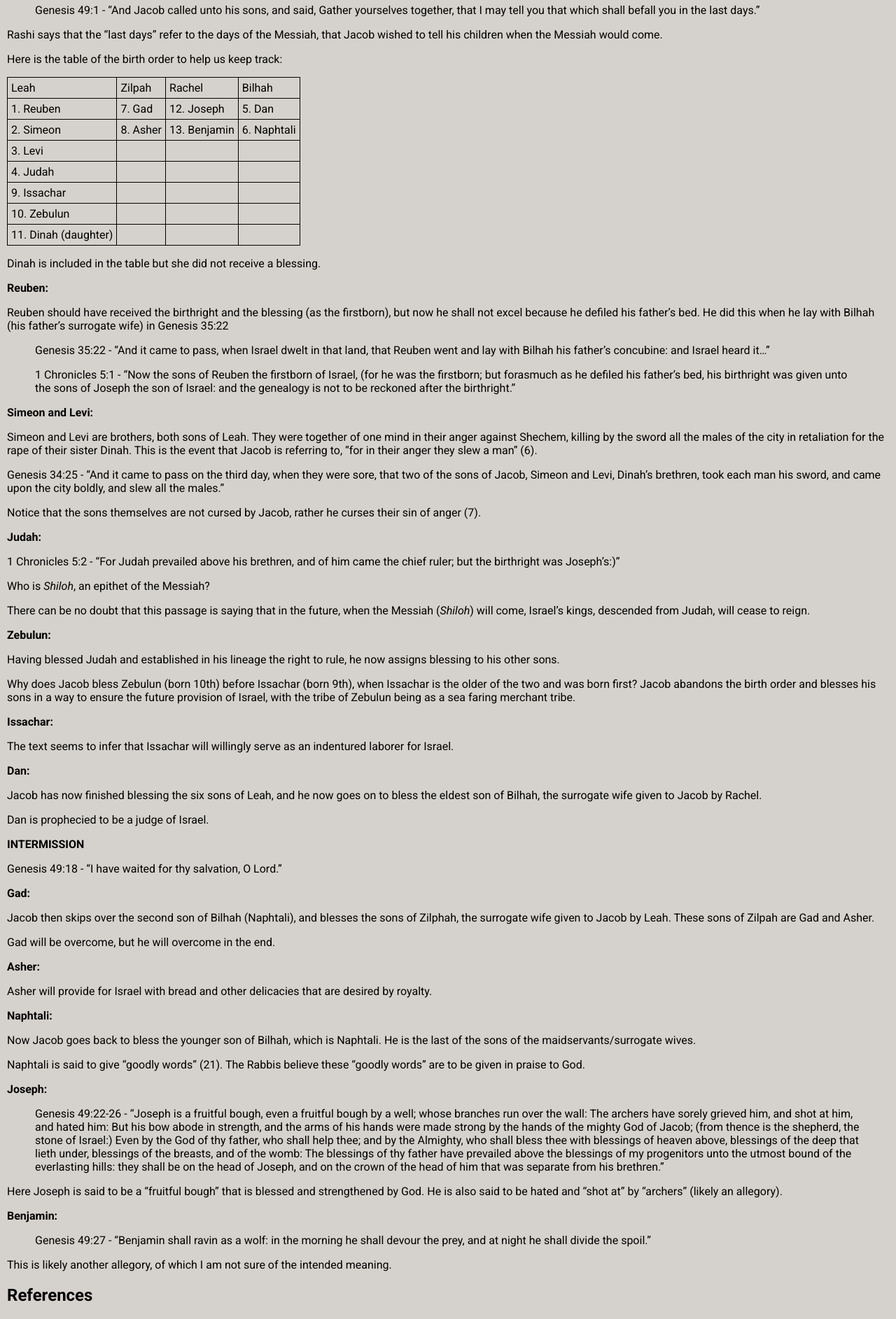
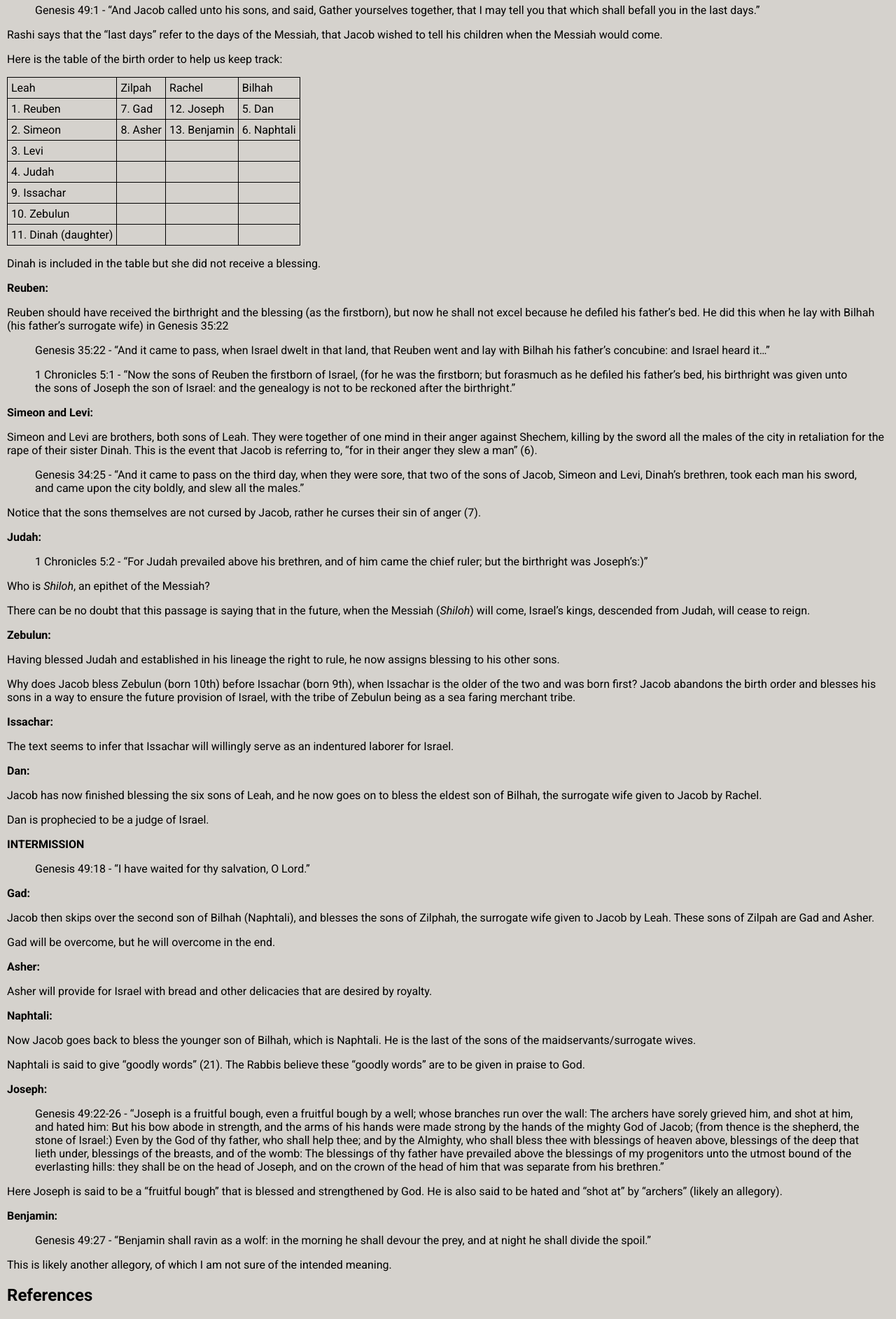
Before and after one commit to Francis-McKee/francis-mckee.github.io, a Jekyll site: the page built from _posts/theology/genesis/2026-03-01-genesis-49.md, in a window 1280 px wide. Shown: the part 364-2249 px from the top of the page at 70% size. Built offline with Jekyll 4.4.1, drawn with Linux system fonts in a browser that asks for light colours; nearby versions of some CDN libraries; comment, search, counter and statistics services are not loaded.

Commit message:
added indentations for Scripture verses

```diff
--- a/_posts/theology/genesis/2026-03-01-genesis-49.md
+++ b/_posts/theology/genesis/2026-03-01-genesis-49.md
@@ -42,13 +42,13 @@ Reuben should have received the birthright and the blessing (as the firstborn),
 
 Simeon and Levi are brothers, both sons of Leah. They were together of one mind in their anger against Shechem, killing by the sword all the males of the city in retaliation for the rape of their sister Dinah. This is the event that Jacob is referring to, "for in their anger they slew a man" (6).
 
-Genesis 34:25 - "And it came to pass on the third day, when they were sore, that two of the sons of Jacob, Simeon and Levi, Dinah's brethren, took each man his sword, and came upon the city boldly, and slew all the males."
+> Genesis 34:25 - "And it came to pass on the third day, when they were sore, that two of the sons of Jacob, Simeon and Levi, Dinah's brethren, took each man his sword, and came upon the city boldly, and slew all the males."
 
 Notice that the sons themselves are not cursed by Jacob, rather he curses their sin of anger (7).
 
 **Judah:**
 
-1 Chronicles 5:2 - "For Judah prevailed above his brethren, and of him came the chief ruler; but the birthright was Joseph's:)"
+> 1 Chronicles 5:2 - "For Judah prevailed above his brethren, and of him came the chief ruler; but the birthright was Joseph's:)"
 
 Who is *Shiloh*, an epithet of the Messiah?
 
@@ -72,7 +72,7 @@ Dan is prophecied to be a judge of Israel.
 
 **INTERMISSION**
 
-Genesis 49:18 - "I have waited for thy salvation, O Lord."
+> Genesis 49:18 - "I have waited for thy salvation, O Lord."
 
 **Gad:**
 
```
